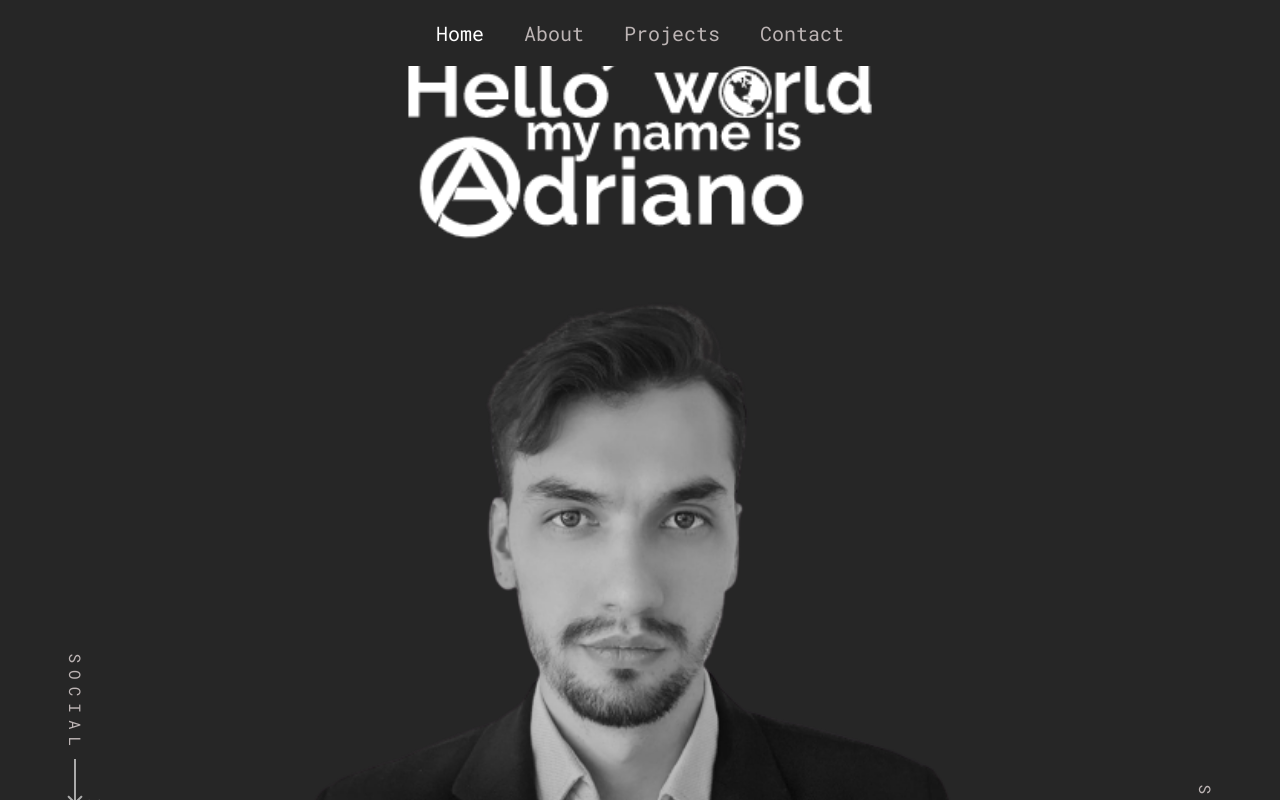
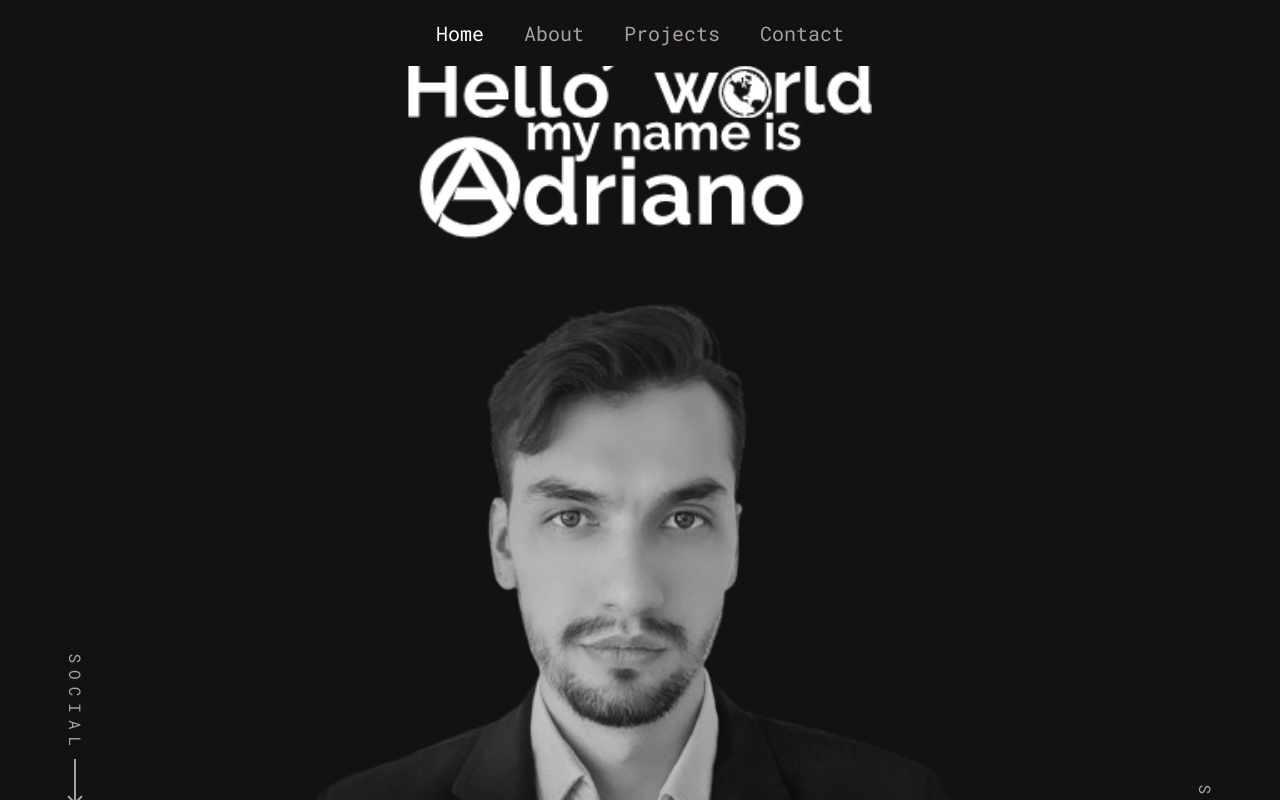
Before and after one commit to AdrianoArmen/adrianos-react-portfolio-20, a React (Create React App) app: page / in a window 1280 px wide. Shown: the top 800 px of the page. Built offline with nearby package versions, Linux system fonts and the light colour scheme; a web font is replaced by a local one.

Commit message:
gray palette fixed on global styles

```diff
--- a/src/styles/GlobalStyle.js
+++ b/src/styles/GlobalStyle.js
@@ -7,10 +7,10 @@ const GlobalStyles = createGlobalStyle`
     box-sizing: border-box;
   }
   :root{
-    --dark-bg: #262626;
-    --gray-1: #BCB4B4;
-    --deep-dark: #1E1E1E;
-    --gray-2: #363636;
+    --dark-bg: #121212;
+    --gray-1: #a99f9f;
+    --deep-dark: #141414;
+    --gray-2: #222222;
     --white : white;
     --black: black;
   }
```
